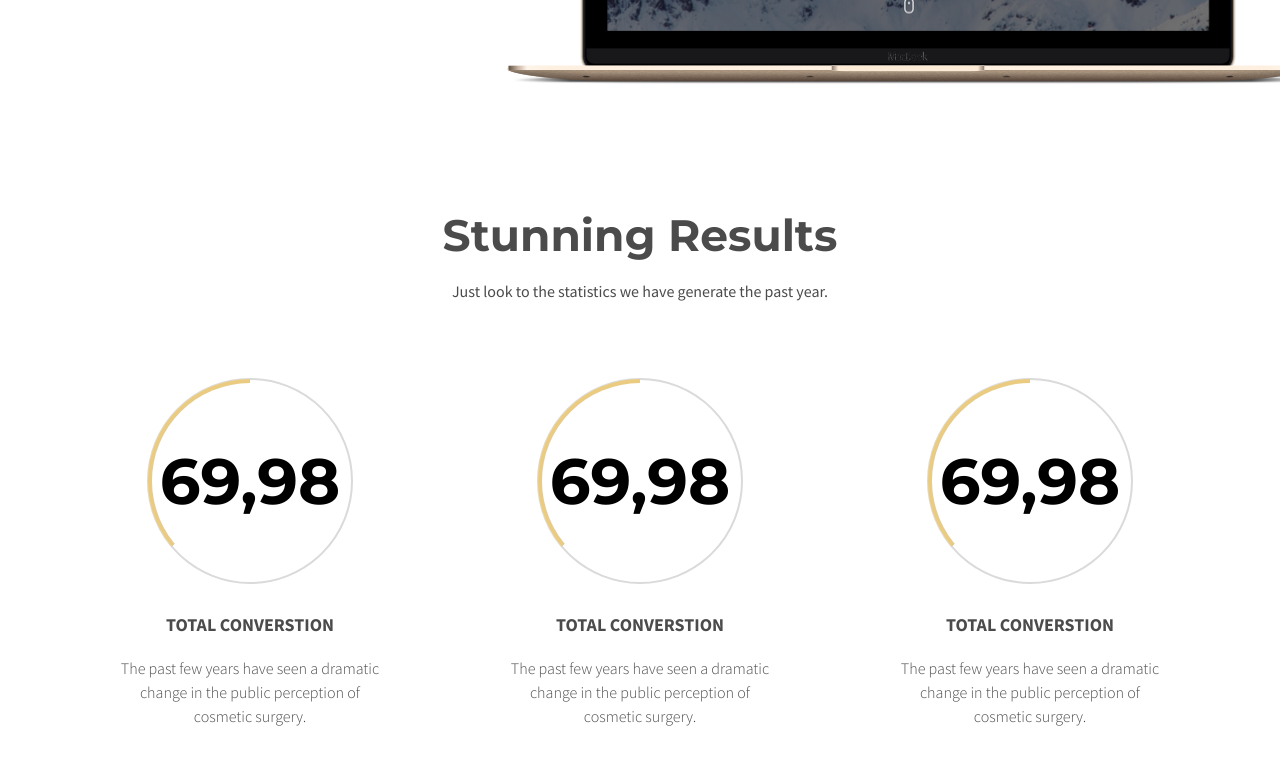
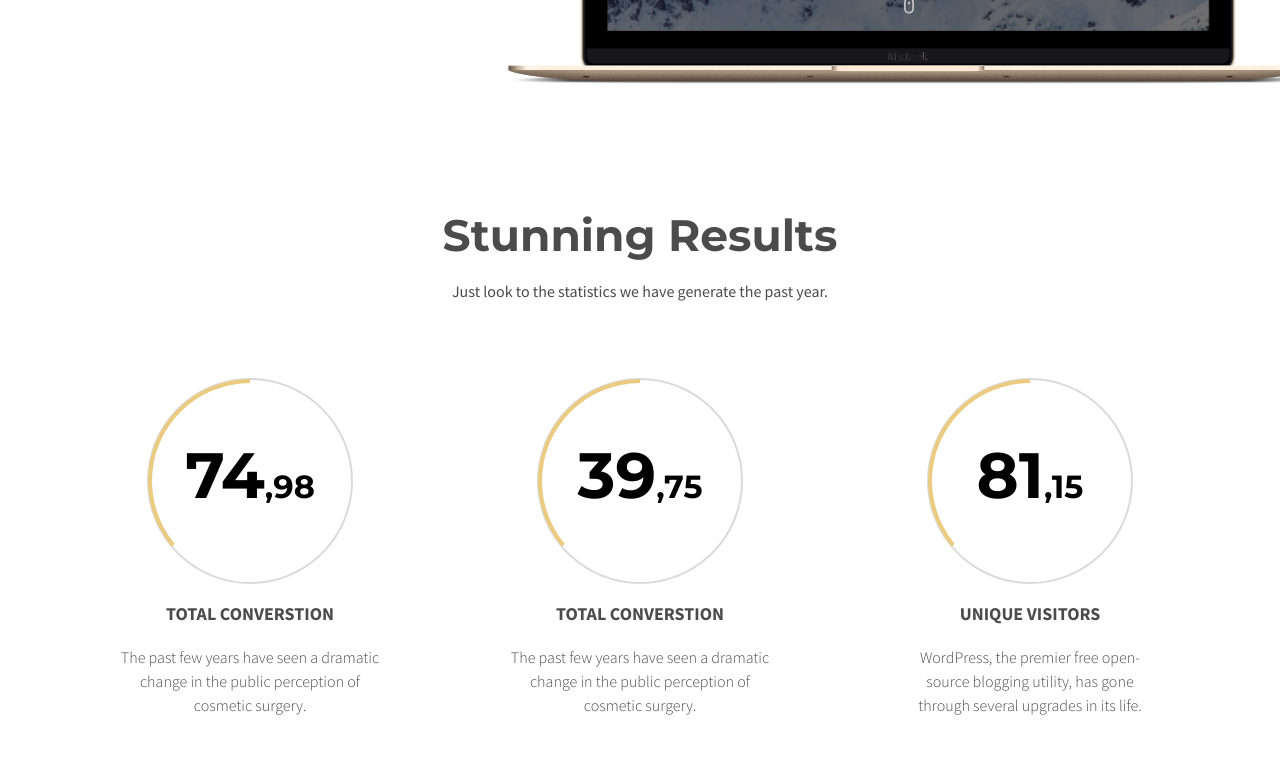
Before and after one commit to MikeJoester/dan-nguyen-html-css-training, a website built with Parcel: page practice-one/src/index.html in a window 1280 px wide. Shown: the part 1983-2748 px from the top of the page. Built offline with nearby package versions, Linux system fonts and the light colour scheme.

Commit message:
edit: statistic bugs

```diff
--- a/practice-one/src/assets/styles/style.css
+++ b/practice-one/src/assets/styles/style.css
@@ -352,7 +352,6 @@ a {
     display: flex;
     align-items: center;
     justify-content: center;
-    margin-bottom: 27px;
 }
 
 .progress__bar::before {
@@ -380,12 +379,22 @@ a {
     border-radius: 50%;
 }
 
+.value__container {
+    position: relative;
+    display: flex;
+    flex-direction: row;
+    align-items: baseline;
+}
+
 .progress__value {
-    position: relative;
     color: black;
     font-size: 64px;
     line-height: 42px;
     font-weight: var(--font-weight-mediumbold);
+}
+
+.progress__value--sm {
+    font-size: 32px;
 }
 
 .progress__desc {
--- a/practice-one/src/index.html
+++ b/practice-one/src/index.html
@@ -166,9 +166,12 @@
             <ul class="card__view card__view--statistics">
                 <li class="card card--statistics">
                     <div class="progress__bar">
-                        <h1 class="progress__value">69<span class="progress__value progress__value--sm">,98</span></h1>
+                        <div class="value__container">
+                            <h1 class="progress__value">74</h1>
+                            <h1 class="progress__value progress__value--sm">,98</h1>
+                        </div>
                     </div>
-
+                    <br/>
                     <div class="progress_desc">
                         <p class="progress__title">TOTAL CONVERSTION</p>
                         <br/>
@@ -177,9 +180,12 @@
                 </li>
                 <li class="card card--statistics">
                     <div class="progress__bar">
-                        <h1 class="progress__value">69<span class="progress__value progress__value--sm">,98</span></h1>
+                        <div class="value__container">
+                            <h1 class="progress__value">39</h1>
+                            <h1 class="progress__value progress__value--sm">,75</h1>
+                        </div>
                     </div>
-
+                    <br/>
                     <div class="progress_desc">
                         <p class="progress__title">TOTAL CONVERSTION</p>
                         <br/>
@@ -188,13 +194,16 @@
                 </li>
                 <li class="card card--statistics">
                     <div class="progress__bar">
-                        <h1 class="progress__value">69<span class="progress__value progress__value--sm">,98</span></h1>
+                        <div class="value__container">
+                            <h1 class="progress__value">81</h1>
+                            <h1 class="progress__value progress__value--sm">,15</h1>
+                        </div>
                     </div>
-
+                    <br/>
                     <div class="progress_desc">
-                        <p class="progress__title">TOTAL CONVERSTION</p>
+                        <p class="progress__title">UNIQUE VISITORS</p>
                         <br/>
-                        <p class="progress__text">The past few years have seen a dramatic change in the public perception of cosmetic surgery.</p>
+                        <p class="progress__text">WordPress, the premier free open-source blogging utility, has gone through several upgrades in its life.</p>
                     </div>
                 </li>
             </ul>
```
